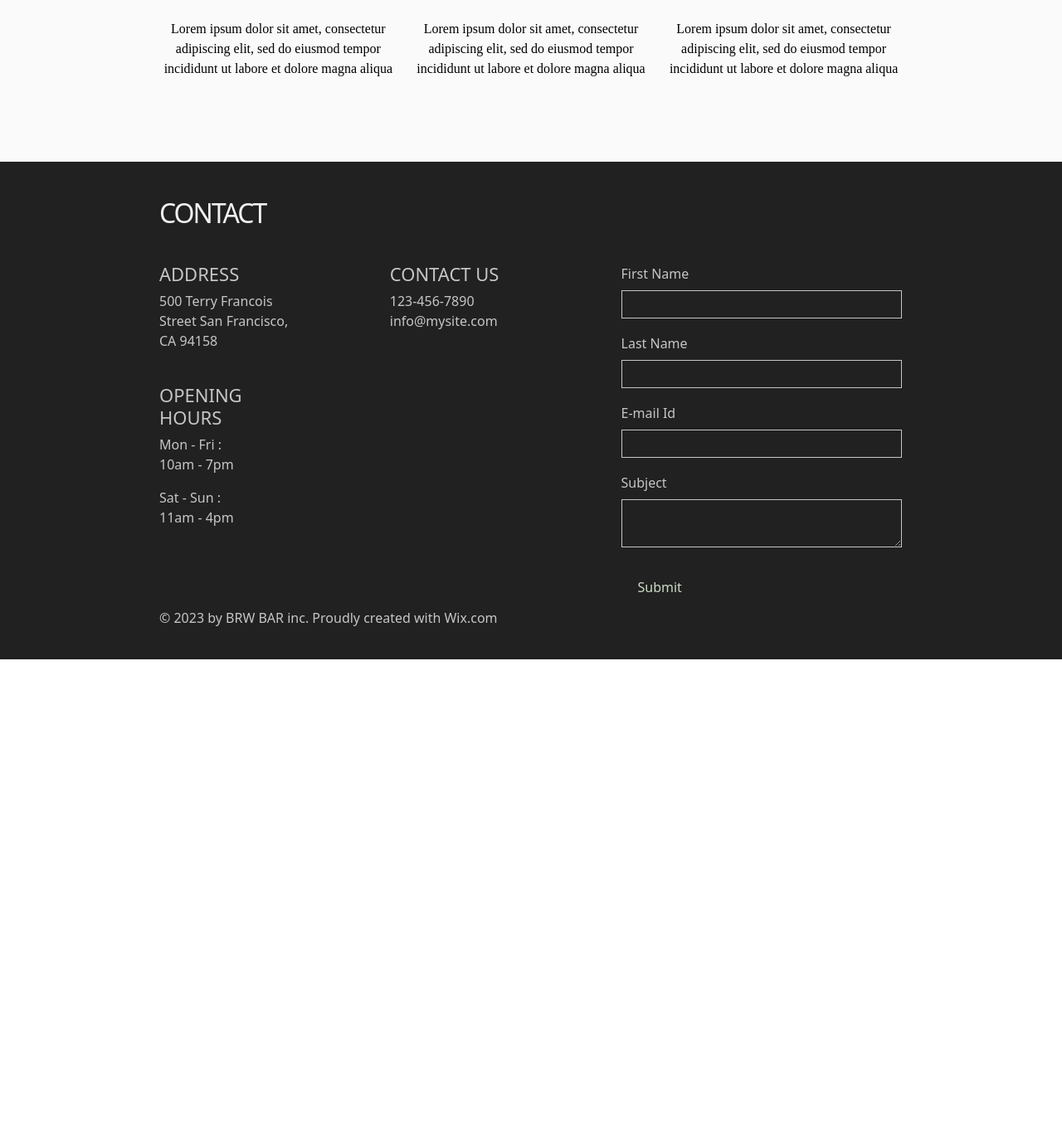
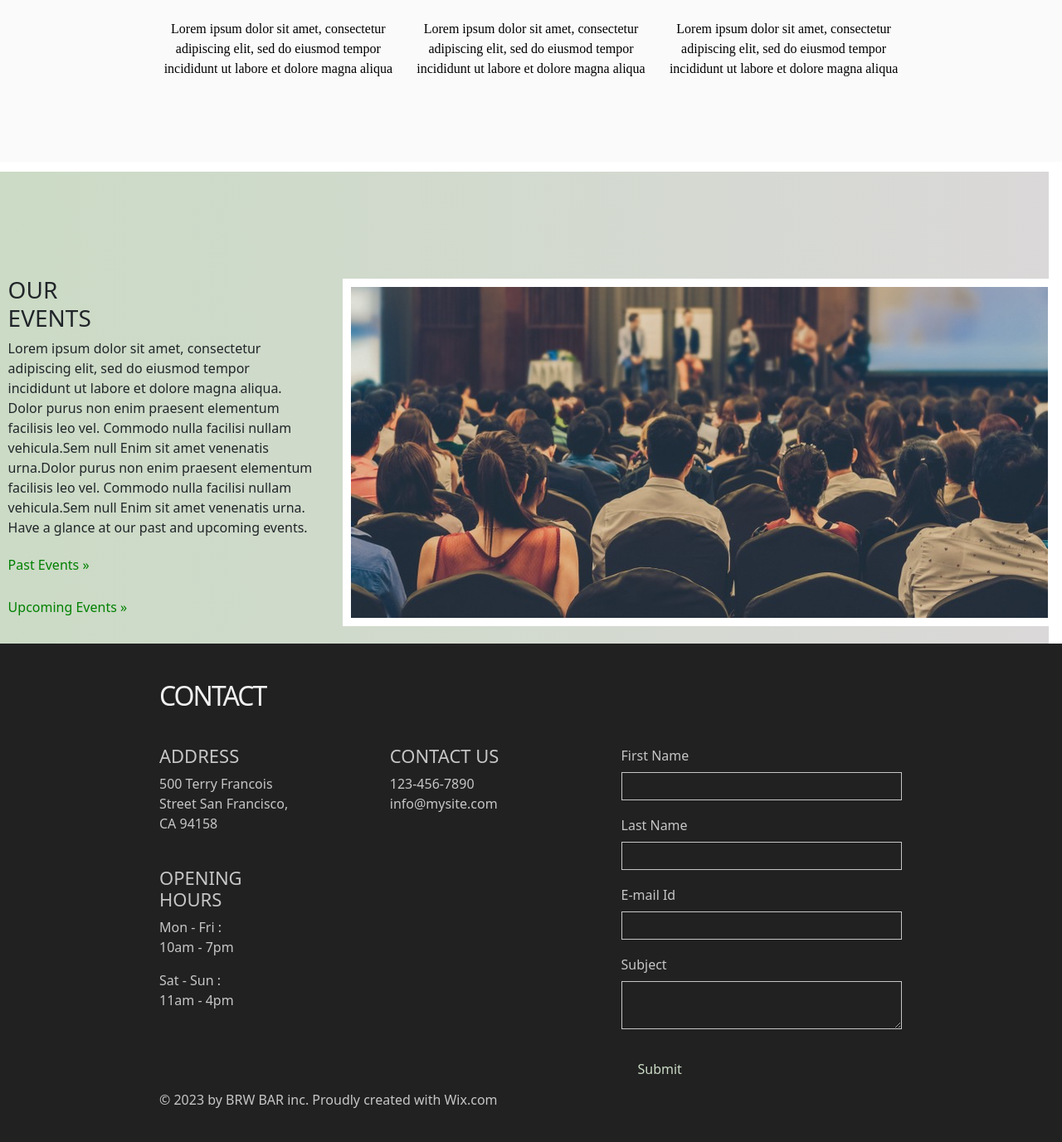
Before and after one commit to anirudh8303/Vd-OneDay, a Django app: page / in a window 1280 px wide. Shown: the part 2636-4013 px from the top of the page at 83% size. Before the commit the page ends 3431 px from the top, so only its background shows below. Run offline with Django 3.2, Linux system fonts and the light colour scheme.

Commit message:
front page updated

```diff
--- a/vdoneday/templates/vd/base.html
+++ b/vdoneday/templates/vd/base.html
@@ -832,6 +832,86 @@
         cursor: pointer;
       }
     }
+    @media (min-width: 1170px) {
+      #events {
+        display: flex;
+        flex-direction: row;
+        background: linear-gradient(
+          to right,
+          rgb(203, 219, 197),
+          rgb(218, 216, 216)
+        );
+
+        margin-top: 1%;
+      }
+
+      .event-desc {
+        padding: 2%;
+      }
+
+      .event-img img {
+        border: 10px solid white;
+        margin: 1%;
+      }
+      a:hover {
+        color: rgb(79, 107, 79);
+      }
+    }
+
+    @media (min-width: 775px) and (max-width: 1170px) {
+      #events {
+        display: flex;
+        flex-direction: row;
+        background: linear-gradient(
+          to right,
+          rgb(203, 219, 197),
+          rgb(218, 216, 216)
+        );
+        margin-top: 1%;
+      }
+
+      .event-desc {
+        padding: 2%;
+
+        width: 100%;
+      }
+
+      .event-img img {
+        border: 10px solid white;
+        height: 450px;
+        width: 450px;
+      }
+      a:hover {
+        color: rgb(79, 107, 79);
+      }
+    }
+
+    @media (max-width: 775px) {
+      #events {
+        background: linear-gradient(
+          to right,
+          rgb(203, 219, 197),
+          rgb(218, 216, 216)
+        );
+        display: flex;
+        flex-direction: column-reverse;
+      }
+
+      .event-desc {
+        padding: 2%;
+
+        width: 100%;
+      }
+
+      .event-img img {
+        border: 10px solid white;
+        width: 100%;
+        height: 100%;
+      }
+      a:hover {
+        color: rgb(79, 107, 79);
+      }
+    }
   </style>
 
   <body>
@@ -852,7 +932,7 @@
             <ul class="nav no-search">
               <li class="nav-item"><a href="#"></a></li>
               <li class="nav-item"><a href="/">Home</a></li>
-              <li class="nav-item"><a href="/event">Events</a></li>
+              <li class="nav-item"><a href="#events_start">Events</a></li>
               <li class="nav-item"><a href="#contact">Contact Us</a></li>
             </ul>
           </nav>
@@ -1051,6 +1131,33 @@ Book an Appointment &emsp; --></pre>
           </div>
         </div>
       </div>
+      <div id="events_start">
+        <div id="events">
+          <div class="event-desc" style="margin-top: 100px;">
+            <h3>OUR <br />EVENTS</h3>
+            Lorem ipsum dolor sit amet, consectetur adipiscing elit, sed do
+            eiusmod tempor incididunt ut labore et dolore magna aliqua. Dolor
+            purus non enim praesent elementum facilisis leo vel. Commodo nulla
+            facilisi nullam vehicula.Sem null Enim sit amet venenatis urna.Dolor
+            purus non enim praesent elementum facilisis leo vel. Commodo nulla
+            facilisi nullam vehicula.Sem null Enim sit amet venenatis urna.<br />
+            Have a glance at our past and upcoming events.<br /><br />
+            <a href="/pastevents" style="text-decoration: none; color: green;">
+              <h6>Past Events »</h6>
+            </a>
+            <br />
+            <a
+              href="/upcomingevents"
+              style="text-decoration: none; color: green;"
+            >
+              <h6>Upcoming Events »</h6>
+            </a>
+          </div>
+          <div class="event-img" style="margin-top: 120px;">
+            <img src="/media/vd/events-image.jpg" alt="" />
+          </div>
+        </div>
+      </div>
 
       <div id="contact">
         <div class="contact-heading">CONTACT</div>
```
Also changed, not shown: vdoneday/media/vd/events-image.jpg (added).
